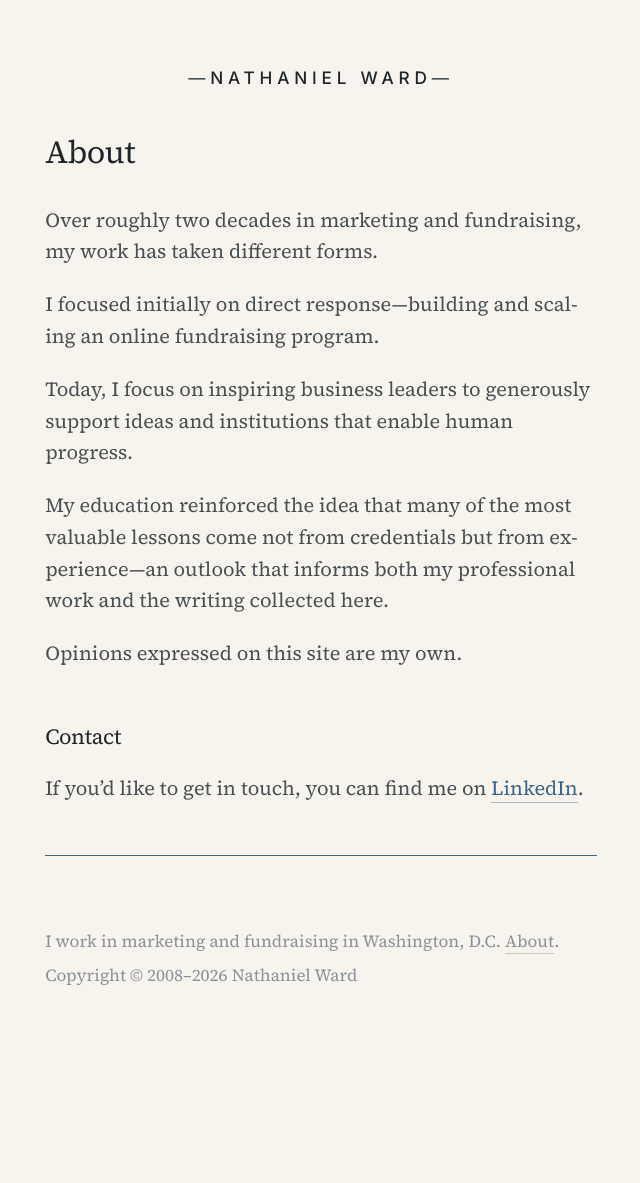
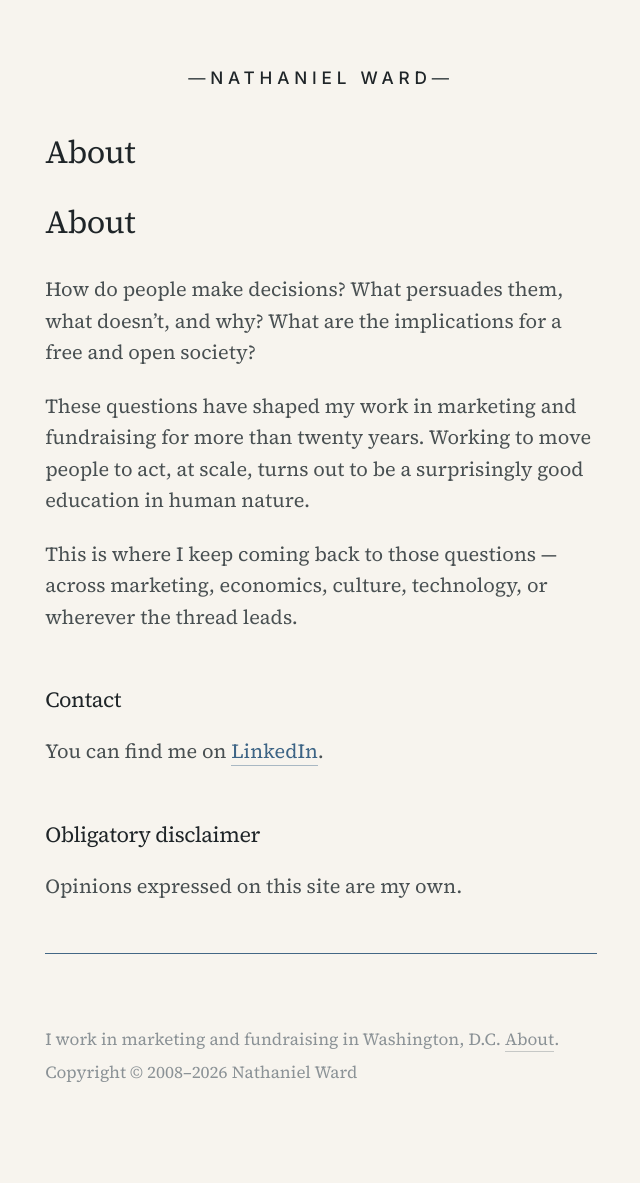
Before and after one commit to nathanielward/nathanielward.github.io, a Jekyll site: the page built from about.md, in a window 1280 px wide. Shown: the whole page, without its empty margins (319-959 px from the left). Built offline with Jekyll 4.4.1, drawn with Linux system fonts in a browser that asks for light colours; before the commit the page ends 1085 px from its top, so only the background shows below that.

Commit message:
Update about.md
Less bio, more about the site.

```diff
--- a/about.md
+++ b/about.md
@@ -4,18 +4,19 @@ permalink: "/about/"
 layout: page
 ---
 
-Over roughly two decades in marketing and fundraising, my work has taken different forms.
+# About
+How do people make decisions? What persuades them, what doesn’t, and why? What are the implications for a free and open society?
 
-I focused initially on direct response—building and scaling an online fundraising program.
+These questions have shaped my work in marketing and fundraising for more than twenty years. Working to move people to act, at scale, turns out to be a surprisingly good education in human nature.
 
-Today, I focus on inspiring business leaders to generously support ideas and institutions that enable human progress.
+This is where I keep coming back to those questions — across marketing, economics, culture, technology, or wherever the thread leads.
 
-My education reinforced the idea that many of the most valuable lessons come not from credentials but from experience—an outlook that informs both my professional work and the writing collected here.
+## Contact
+
+You can find me on [LinkedIn][1].
+
+## Obligatory disclaimer
 
 Opinions expressed on this site are my own.
 
-## Contact
-
-If you’d like to get in touch, you can find me on [LinkedIn][1].
-
 [1]: https://www.linkedin.com/in/nathanieleward/
```
